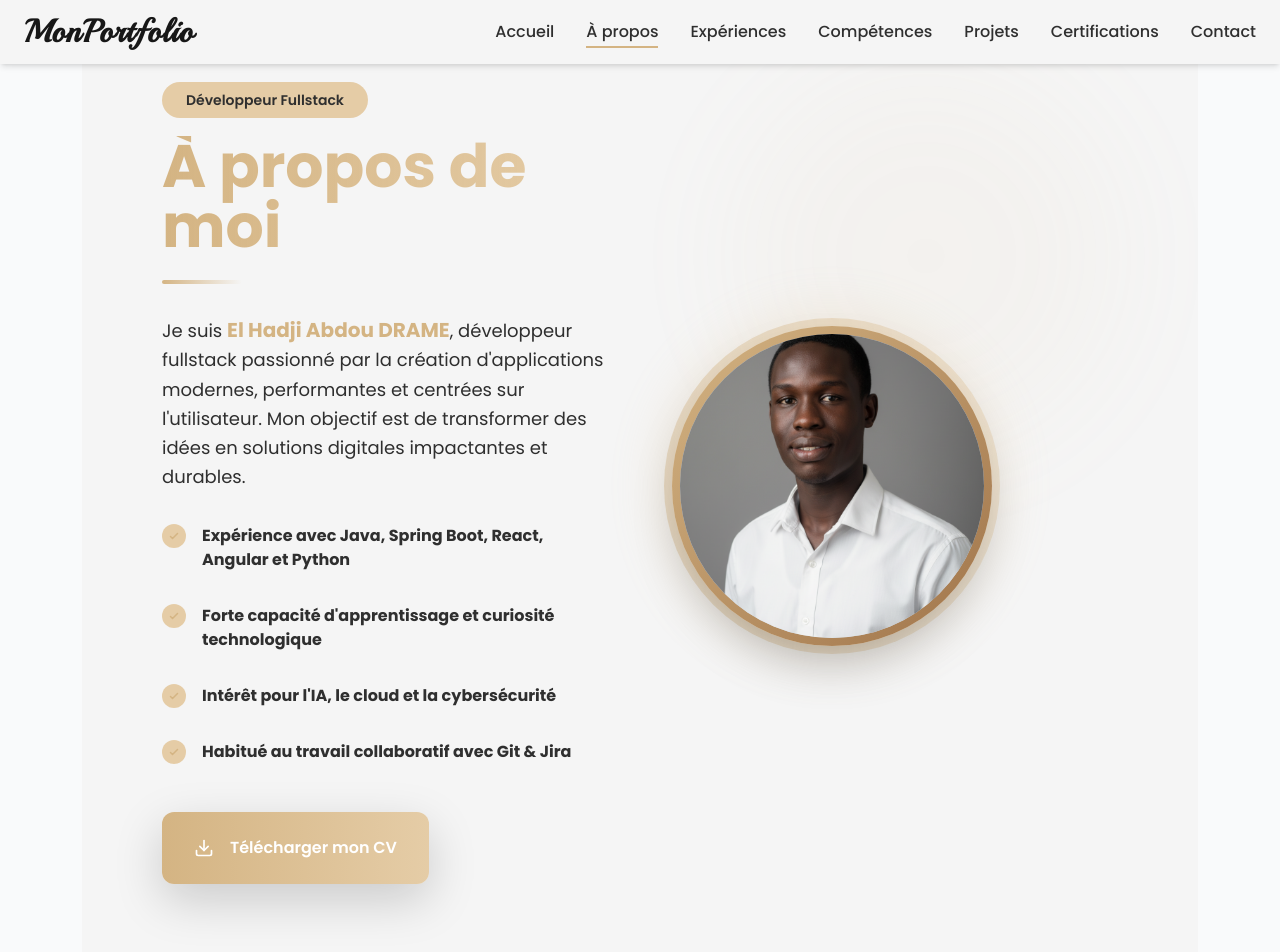
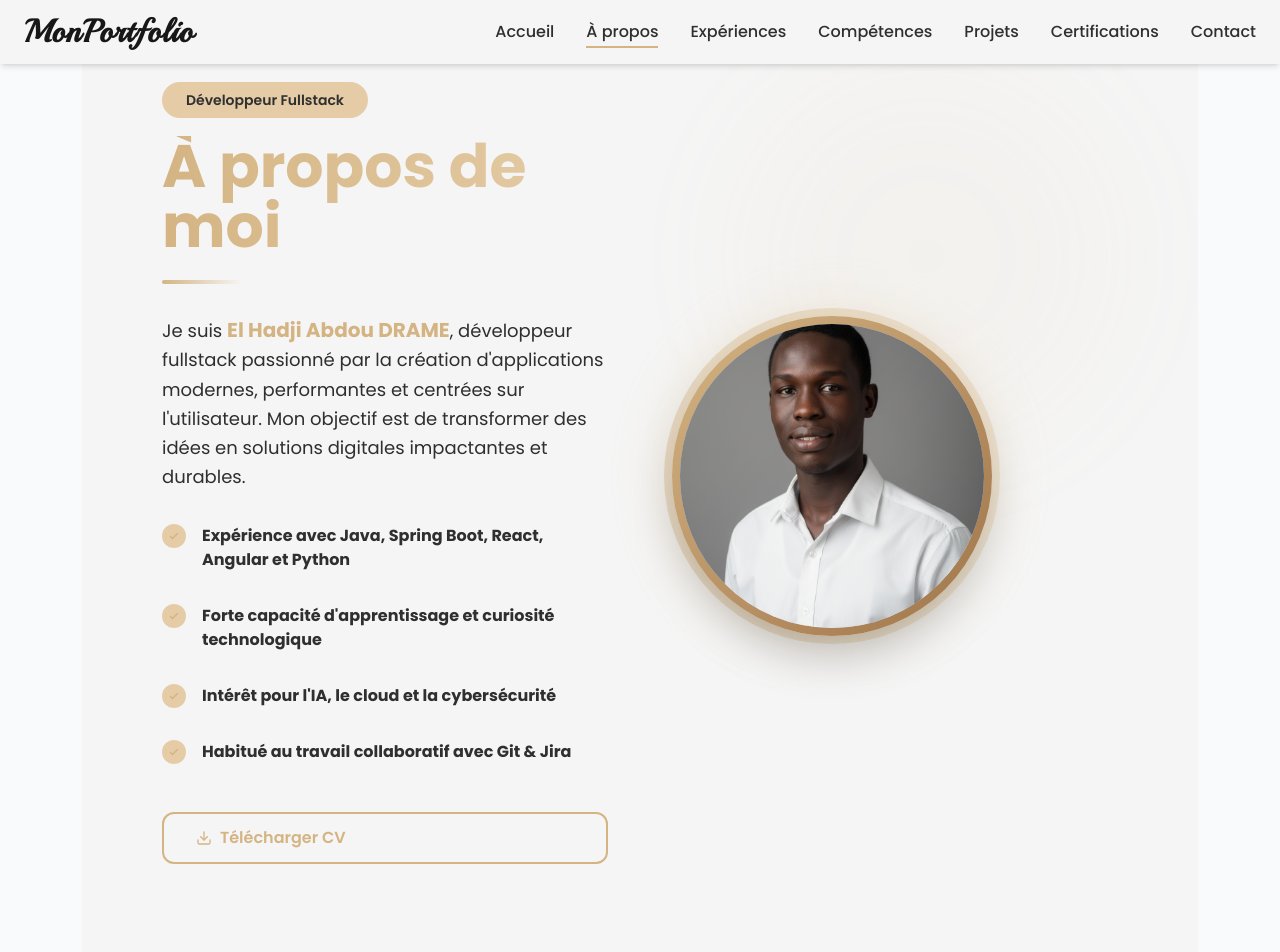
Before and after one commit to eadarak00/portfolio, a React (Vite) app: page /about in a window 1280 px wide. Shown: the top 952 px of the page. Built offline with nearby package versions, Linux system fonts and the light colour scheme.

Commit message:
feat: mettre le cv

```diff
--- a/src/components/MainHero.jsx
+++ b/src/components/MainHero.jsx
@@ -71,9 +71,13 @@ export default function MainHero() {
               <button className="btn-primary flex items-center gap-2">
                 Voir mes projets <ExternalLink className="w-4 h-4" />
               </button>
-              <button className="btn-secondary flex items-center gap-2">
+              <a
+                href="public/cv.pdf"
+                download="Mon-CV.pdf"
+                className="btn-secondary flex items-center gap-2 text-decoration-none"
+              >
                 <Download className="w-4 h-4" /> Télécharger CV
-              </button>
+              </a>
             </div>
 
             {/* Réseaux sociaux */}
@@ -100,7 +104,10 @@ export default function MainHero() {
                   <Linkedin className="w-5 h-5" />
                 </a>
 
-                <a href="mailto:elabadoudrame2001@gmail.com" className="social-btn">
+                <a
+                  href="mailto:elabadoudrame2001@gmail.com"
+                  className="social-btn"
+                >
                   <Mail className="w-5 h-5" />
                 </a>
               </div>
--- a/src/pages/About.jsx
+++ b/src/pages/About.jsx
@@ -11,7 +11,6 @@ import {
   BookOpen,
 } from "lucide-react";
 import avatarImage from "../assets/avatar.png";
-
 
 export default function About() {
   const qualities = [
@@ -134,10 +133,13 @@ export default function About() {
               ))}
             </div>
 
-            <button className="group bg-gradient-to-r from-[var(--color-primary)] to-[var(--color-primary-light)] text-white px-8 py-4 rounded-xl font-semibold shadow-lg hover:shadow-2xl transform hover:-translate-y-1 transition-all duration-300 flex items-center gap-3">
-              <Download className="w-5 h-5 group-hover:animate-bounce" />
-              Télécharger mon CV
-            </button>
+            <a
+              href="public/cv.pdf"
+              download="Mon-CV.pdf"
+              className="btn-secondary flex items-center gap-2 text-decoration-none"
+            >
+              <Download className="w-4 h-4" /> Télécharger CV
+            </a>
           </div>
         </div>
 
```
Also changed, not shown: 1 other file (tests, documents, lock files or other folders).
